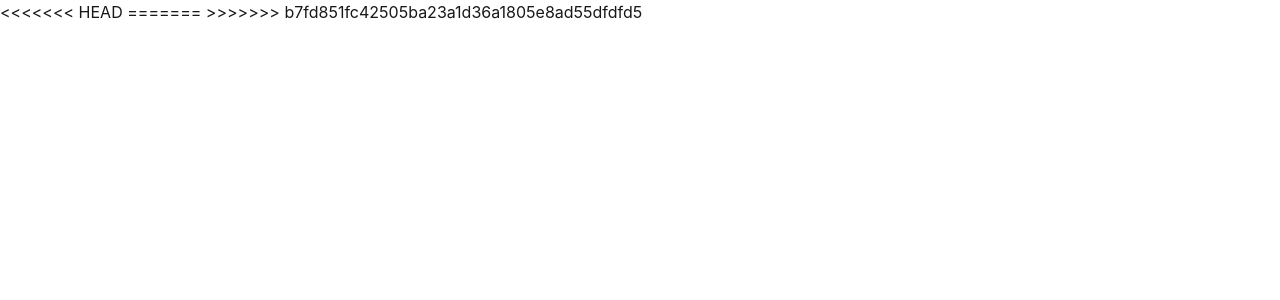
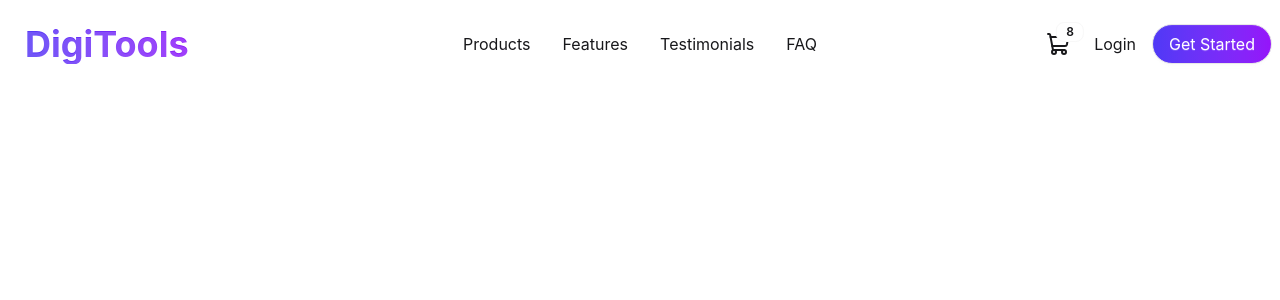
Before and after one commit to Kz-Himel/DigiTools-Platform, a React (Vite) app: page / in a window 1280 px wide. Shown: the top 300 px of the page. Built offline with nearby package versions, Linux system fonts and the light colour scheme.

Commit message:
Added a navbar

```diff
--- a/index.html
+++ b/index.html
@@ -1,14 +1,10 @@
 <!doctype html>
-<html lang="en">
+<html lang="en" data-theme="light">
   <head>
     <meta charset="UTF-8" />
     <link rel="icon" type="image/svg+xml" href="/favicon.svg" />
     <meta name="viewport" content="width=device-width, initial-scale=1.0" />
-<<<<<<< HEAD
     <title>DigiTools Platform</title>
-=======
-    <title>digitools-platform</title>
->>>>>>> b7fd851fc42505ba23a1d36a1805e8ad55dfdfd5
   </head>
   <body>
     <div id="root"></div>
--- a/src/App.jsx
+++ b/src/App.jsx
@@ -1,10 +1,11 @@
 import './App.css'
+import Navbar from './components/Navbar/Navbar'
 
 function App() {
 
   return (
     <>
-
+    <Navbar />
     </>
   )
 }
--- a/src/components/Navbar/Navbar.jsx
+++ b/src/components/Navbar/Navbar.jsx
@@ -0,0 +1,128 @@
+import { LucideShoppingCart } from "lucide-react";
+import React from "react";
+
+const Navbar = () => {
+  return (
+    <div className="container mx-auto">
+      <div className="navbar bg-base-100 pt-6">
+        <div className="navbar-start">
+          <div className="dropdown">
+            <div tabIndex={0} role="button" className="btn btn-ghost lg:hidden">
+              <svg
+                xmlns="http://www.w3.org/2000/svg"
+                className="h-5 w-5"
+                fill="none"
+                viewBox="0 0 24 24"
+                stroke="currentColor"
+              >
+                {" "}
+                <path
+                  strokeLinecap="round"
+                  strokeLinejoin="round"
+                  strokeWidth="2"
+                  d="M4 6h16M4 12h8m-8 6h16"
+                />{" "}
+              </svg>
+            </div>
+            <ul
+              tabIndex="-1"
+              className="menu menu-sm dropdown-content bg-base-100 rounded-box z-1 mt-3 w-52 p-2 shadow"
+            >
+              <li>
+                <a
+                  href=""
+                  className="text-base no-underline link hover:link-primary"
+                >
+                  Products
+                </a>
+              </li>
+
+              <li>
+                <a
+                  href=""
+                  className="text-base no-underline link hover:link-primary"
+                >
+                  Features
+                </a>
+              </li>
+              <li>
+                <a
+                  href=""
+                  className="text-base no-underline link hover:link-primary"
+                >
+                  Testimonials
+                </a>
+              </li>
+              <li>
+                <a
+                  href=""
+                  className="text-base no-underline link hover:link-primary"
+                >
+                  FAQ
+                </a>
+              </li>
+            </ul>
+          </div>
+          <a className="btn btn-ghost text-4xl font-bold bg-linear-to-l from-[#9514fa] to-[#4f39f6] bg-clip-text text-transparent">
+            DigiTools
+          </a>
+        </div>
+        <div className="navbar-center hidden lg:flex">
+          <ul className="flex gap-8 px-1">
+            <li>
+              <a
+                href=""
+                className="text-base no-underline link hover:link-primary"
+              >
+                Products
+              </a>
+            </li>
+
+            <li>
+              <a
+                href=""
+                className="text-base no-underline link hover:link-primary"
+              >
+                Features
+              </a>
+            </li>
+            <li>
+              <a
+                href=""
+                className="text-base no-underline link hover:link-primary"
+              >
+                Testimonials
+              </a>
+            </li>
+            <li>
+              <a
+                href=""
+                className="text-base no-underline link hover:link-primary"
+              >
+                FAQ
+              </a>
+            </li>
+          </ul>
+        </div>
+        <div className="navbar-end gap-4">
+          <div tabIndex={0} role="button" className="btn btn-ghost btn-circle">
+            <div className="indicator">
+              <LucideShoppingCart />{" "}
+              <span className="badge badge-sm indicator-item">8</span>
+            </div>
+          </div>
+          <div className="gap-4 items-center hidden md:flex ">
+            <a className="font-normal text-base no-underline link hover:link-primary">
+              Login
+            </a>
+            <a className="btn text-white rounded-full font-normal bg-linear-to-l from-[#9514fa] to-[#4f39f6] hover:bg-linear-to-r from-[#9514fa] to-[#4f39f6] text-base">
+              Get Started
+            </a>
+          </div>
+        </div>
+      </div>
+    </div>
+  );
+};
+
+export default Navbar;
```
